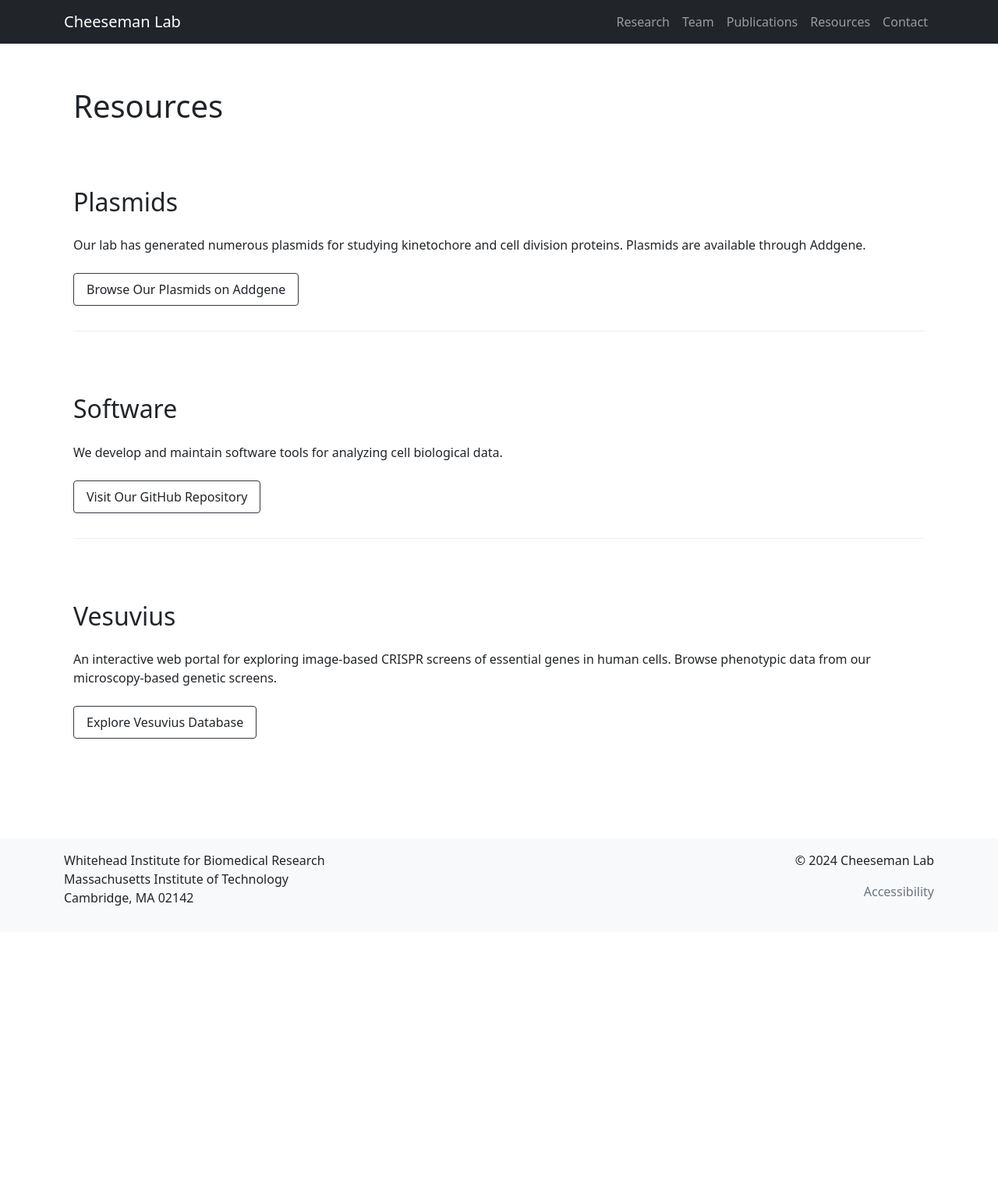
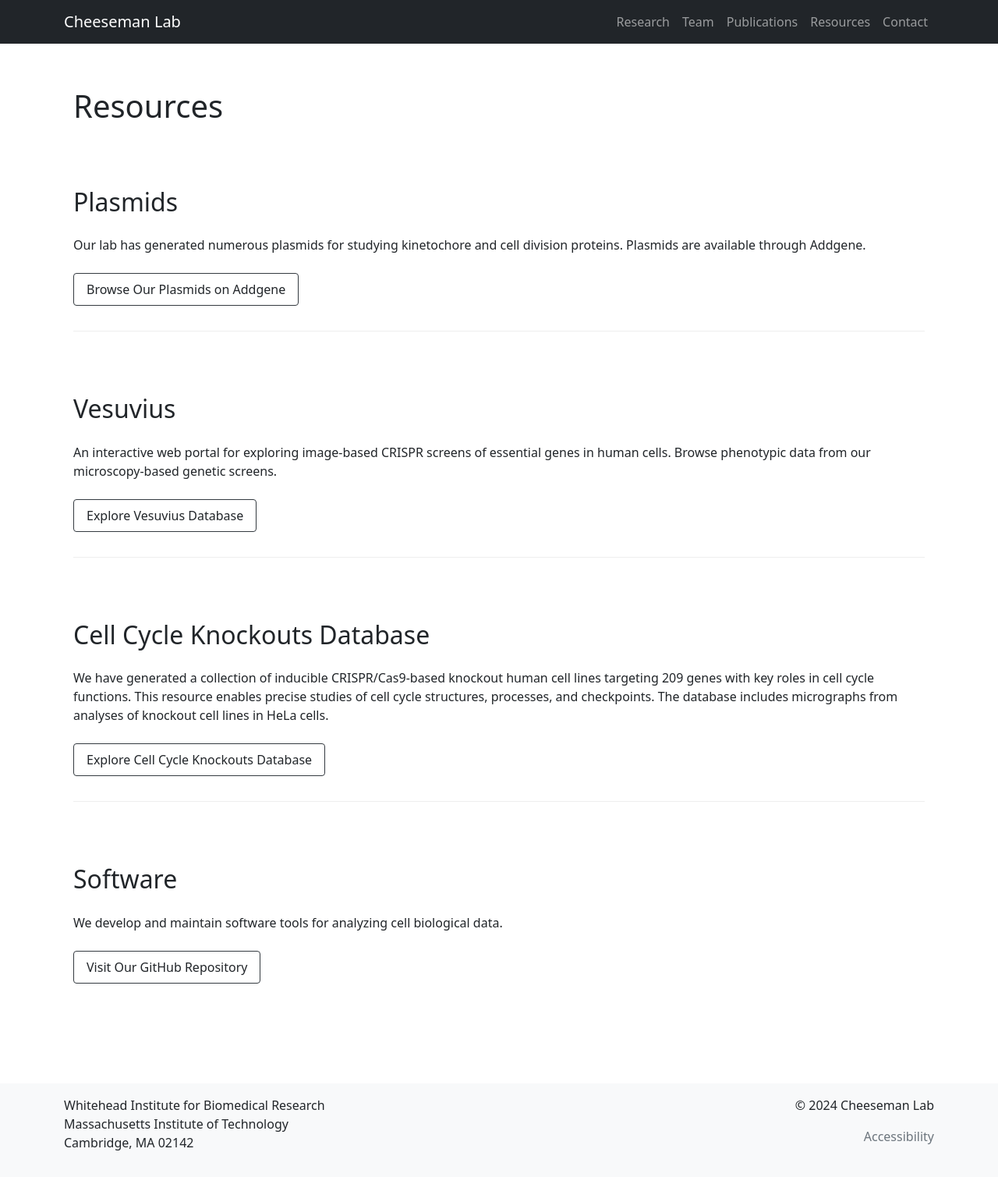
Before and after one commit to cheeseman-lab/cheeseman-lab.github.io, a Jekyll site: the page built from _pages/resources.html, in a window 1280 px wide. Shown: the whole page at 78% size. Built offline with Jekyll 4.4.1, drawn with Linux system fonts in a browser that asks for light colours; before the commit the page ends 1195 px from its top, so only the background shows below that.

Commit message:
major changes

```diff
--- a/_pages/resources.html
+++ b/_pages/resources.html
@@ -3,7 +3,8 @@ layout: default
 title: "Resources"
 permalink: /resources/
 ---
-<div class="container">
+<div class="page-wrapper">
+    <div class="container content-wrapper">
         <h1 class="mb-5">Resources</h1>
 
         <!-- Plasmids Section -->
@@ -17,18 +18,6 @@ permalink: /resources/
                 </a>
             </div>
         </section>
-
-    <!-- Software Section -->
-    <section class="resource-section mb-5">
-        <h2>Software</h2>
-        <p class="mb-4">We develop and maintain software tools for analyzing cell biological data.</p>
-        <div class="resource-link">
-            <a href="https://github.com/cheeseman-lab" class="btn btn-outline-dark">
-                Visit Our GitHub Repository
-            </a>
-        </div>
-    </section>
-
         <!-- Vesuvius Section -->
         <section class="resource-section mb-5">
             <h2>Vesuvius</h2>
@@ -40,9 +29,40 @@ permalink: /resources/
                 </a>
             </div>
         </section>
+        <!-- Cell Cycle Knockouts Section -->
+        <section class="resource-section mb-5">
+            <h2>Cell Cycle Knockouts Database</h2>
+            <p class="mb-4">We have generated a collection of inducible CRISPR/Cas9-based knockout human cell lines targeting 209 genes with key roles in cell cycle functions. This resource enables precise studies of cell cycle structures, processes, and checkpoints. The database includes micrographs from analyses of knockout cell lines in HeLa cells.</p>
+            <div class="resource-link">
+                <a href="http://cellcycleknockouts.wi.mit.edu/" class="btn btn-outline-dark">
+                    Explore Cell Cycle Knockouts Database
+                </a>
+            </div>
+        </section>
+        <!-- Software Section -->
+        <section class="resource-section mb-5">
+            <h2>Software</h2>
+            <p class="mb-4">We develop and maintain software tools for analyzing cell biological data.</p>
+            <div class="resource-link">
+                <a href="https://github.com/cheeseman-lab" class="btn btn-outline-dark">
+                    Visit Our GitHub Repository
+                </a>
+            </div>
+        </section>
+    </div>
 </div>
 
 <style>
+.page-wrapper {
+    min-height: 100vh;
+    display: flex;
+    flex-direction: column;
+}
+
+.content-wrapper {
+    flex: 1;
+}
+
 .resource-section {
     padding: 2rem 0;
     border-bottom: 1px solid #eee;
```
Also changed, not shown: _pages/contact.html (+15 -2 lines), _pages/publications.html (+15 -4 lines), _pages/research.html (+13 -1 lines), assets/img/research/divison.jpg (deleted). Lines whose indentation alone changed are shown as unchanged.
